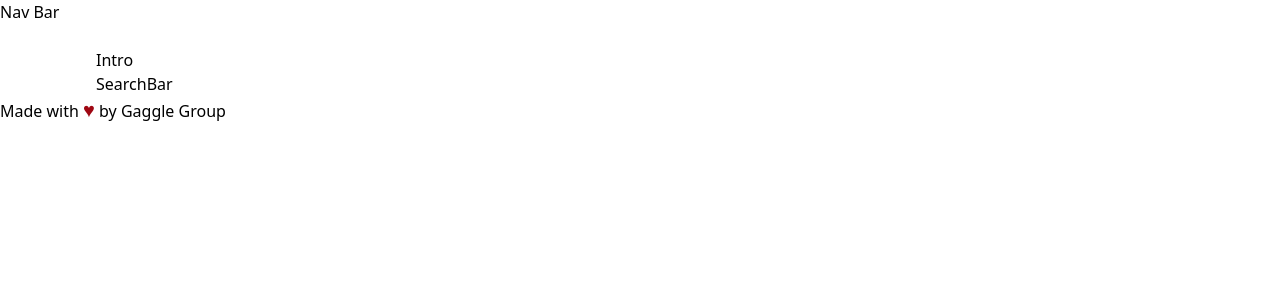
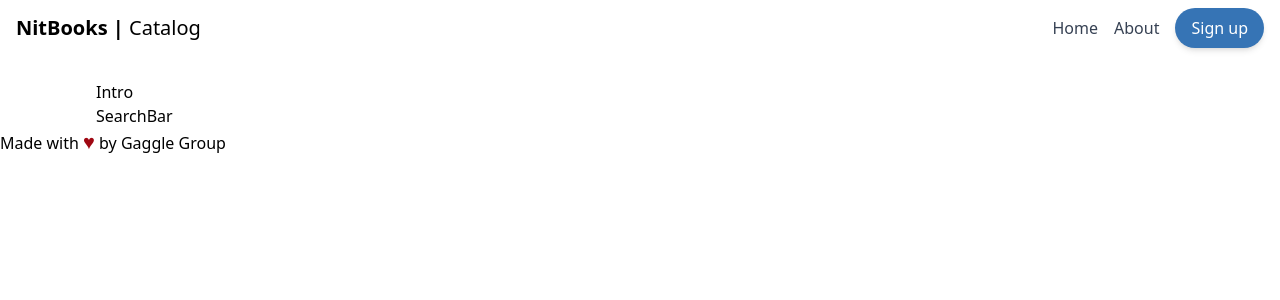
Before and after one commit to patpro250/gaggle-inter-face, a Next.js app: page /catalog in a window 1280 px wide. Shown: the top 300 px of the page. Built offline with nearby package versions, Linux system fonts and the light colour scheme; what @radix-ui/themes would draw is missing.

Commit message:
Finish the navbar for catalogs

```diff
--- a/app/catalog/page.tsx
+++ b/app/catalog/page.tsx
@@ -5,14 +5,14 @@ import SearchCatalog from "./SearchCatalog";
 
 const CatalogPage = () => {
   return (
-    <>
+    <div className="bg-white dark:bg-gray-900 min-h-screen">
       <NavBar />
       <div className="mx-24 mt-6">
         <Intro />
         <SearchCatalog />
       </div>
       <Footer />
-    </>
+    </div>
   );
 };
 
--- /dev/null
+++ b/app/constants.ts
@@ -0,0 +1 @@
+export const APP_NAME = "NitBooks";
--- a/app/globals.css
+++ b/app/globals.css
@@ -1,5 +1,6 @@
 @import "tailwindcss";
 @import url("https://fonts.googleapis.com/css2?family=Ubuntu+Mono:ital,wght@0,400;0,700;1,400;1,700&display=swap");
+
 @layer {
   .fe {
     @apply bg-amber-900;
@@ -48,21 +49,34 @@
   .table-r {
     @apply hover:bg-primary hover:text-white transition-colors;
   }
+
+  .primary-button {
+    @apply flex items-center px-4 py-2 rounded-lg bg-primary text-white shadow-md transition-all duration-300 ease-in-out hover:bg-primary/80 hover:scale-105 focus:outline-none focus:ring-2 focus:ring-primary/50;
+  }
+
+  .button-rounded {
+    @apply flex items-center px-4 py-2 rounded-full bg-primary text-white shadow-md transition-all duration-300 ease-in-out hover:bg-primary/80 hover:scale-105 focus:outline-none focus:ring-2 focus:ring-primary/50;
+  }
 }
 
 .scrollbar-custom::-webkit-scrollbar {
-  width: 8px; /* Set the width of the scrollbar */
+  width: 8px;
+  /* Set the width of the scrollbar */
 }
 
 .scrollbar-custom::-webkit-scrollbar-track {
-  background-color: transparent; /* Hides the track */
+  background-color: transparent;
+  /* Hides the track */
 }
 
 .scrollbar-custom::-webkit-scrollbar-thumb {
-  background-color: #534cd194; /* Indigo color */
-  border-radius: 8px; /* Round edges */
+  background-color: #534cd194;
+  /* Indigo color */
+  border-radius: 8px;
+  /* Round edges */
   min-height: 40px;
-  max-height: 50px; /* Set a minimum height */
+  max-height: 50px;
+  /* Set a minimum height */
 }
 
 .custom-after::after {
@@ -70,13 +84,17 @@
   display: block;
   position: absolute;
 
-  top: 10px; /* Adjust this for placement relative to your div */
+  top: 10px;
+  /* Adjust this for placement relative to your div */
   left: -4%;
 
-  width: 20px; /* Width of the small rectangle */
-  height: 20px; /* Height of the small rectangle */
+  width: 20px;
+  /* Width of the small rectangle */
+  height: 20px;
+  /* Height of the small rectangle */
 
-  background-color: #4f46e5; /* You can adjust this color */
+  background-color: #4f46e5;
+  /* You can adjust this color */
 }
 
 @import url("https://fonts.googleapis.com/css2?family=Russo+One&display=swap");
--- a/app/ui/nav-bar/page.tsx
+++ b/app/ui/nav-bar/page.tsx
@@ -1,10 +1,41 @@
-import React from "react";
+import Link from "next/link";
+import { APP_NAME } from "../../constants";
 
 const NavBar = () => {
   return (
-    <div>
-      <h1>Nav Bar</h1>
-    </div>
+    <>
+      <nav className="flex justify-between items-center py-2 px-4">
+        <Link href={`/catalog`}>
+          <div className="dark:text-gray-300 font-semibold text-xl">
+            {APP_NAME} | <span className="text-xl font-normal">Catalog</span>
+          </div>
+        </Link>
+
+        <ul className="flex items-center space-x-4">
+          <li>
+            <Link
+              href={`/`}
+              className="text-gray-700 hover:underline dark:text-gray-300"
+            >
+              Home
+            </Link>
+          </li>
+          <li>
+            <Link
+              href={`/about`}
+              className="text-gray-700 hover:underline dark:text-gray-300"
+            >
+              About
+            </Link>
+          </li>
+          <li>
+            <Link href={`/`} className="">
+              <button className="button-rounded">Sign up</button>
+            </Link>
+          </li>
+        </ul>
+      </nav>
+    </>
   );
 };
 
```
